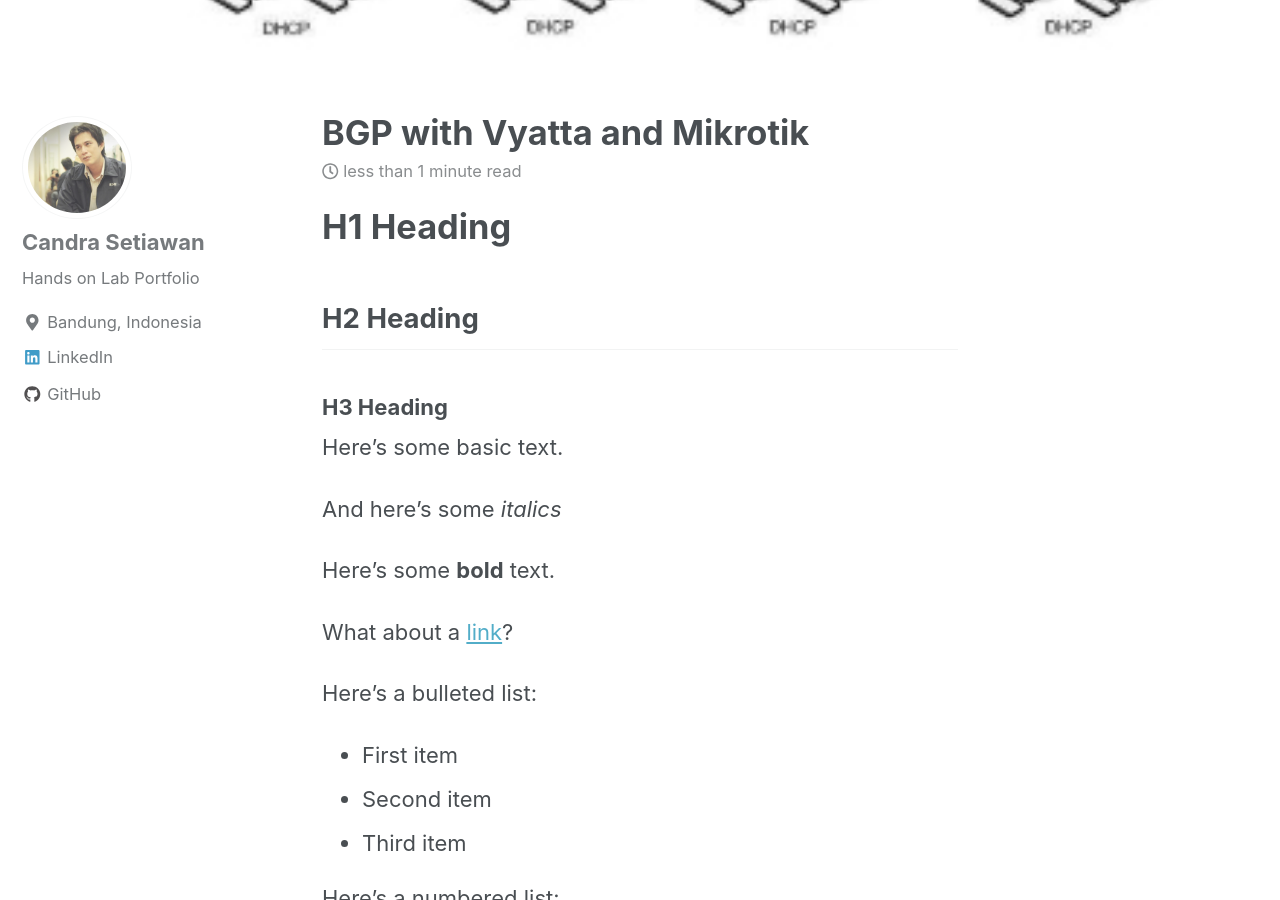
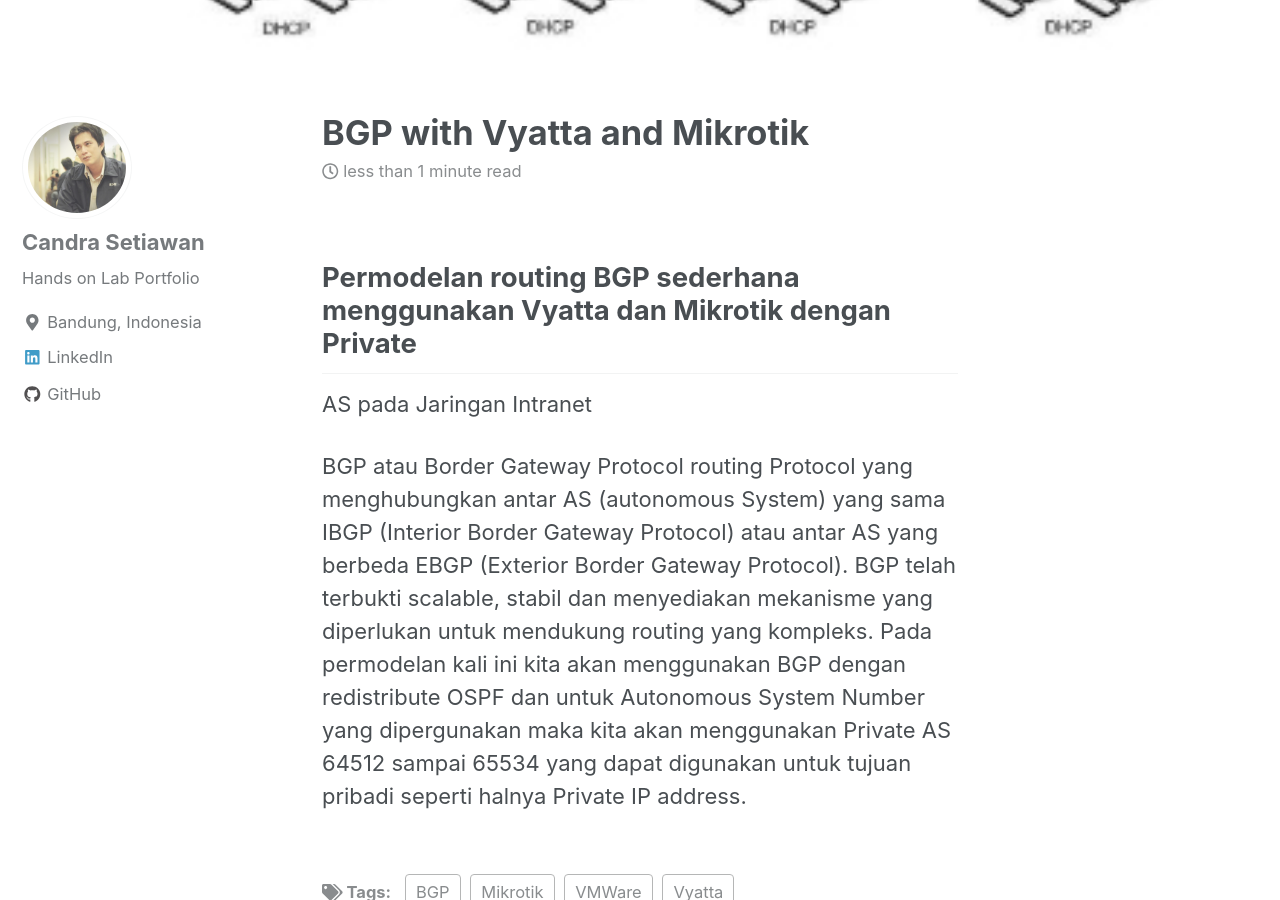
Before and after one commit to candrasetiawan/candrasetiawan.github.io, a Jekyll site: the page built from _posts/2018-01-28-perceptron.md, in a window 1280 px wide and 900 px high, scrolled down 1140 px. Built offline with Jekyll 4.4.1, drawn with Linux system fonts in a browser that asks for light colours; nearby versions of some CDN libraries; formulas are drawn with MathJax 3; some of the changed text lies outside the part shown.

Commit message:
Update 2018-01-28-perceptron.md

````diff
--- a/_posts/2018-01-28-perceptron.md
+++ b/_posts/2018-01-28-perceptron.md
@@ -8,56 +8,7 @@ excerpt: "BGP, Vyatta, Mikrotik, VMWare"
 mathjax: "true"
 ---
 
-# H1 Heading
+## Permodelan routing BGP sederhana menggunakan Vyatta dan Mikrotik dengan Private
+AS pada Jaringan Intranet
 
-## H2 Heading
-
-### H3 Heading
-
-Here's some basic text.
-
-And here's some *italics*
-
-Here's some **bold** text.
-
-What about a [link](https://github.com/dataoptimal)?
-
-Here's a bulleted list:
-* First item
-+ Second item
-- Third item
-
-Here's a numbered list:
-1. First
-2. Second
-3. Third
-
-Python code block:
-```python
-    import numpy as np
-
-    def test_function(x, y):
-      z = np.sum(x,y)
-      return z
-```
-
-R code block:
-```r
-library(tidyverse)
-df <- read_csv("some_file.csv")
-head(df)
-```
-
-Here's some inline code `x+y`.
-
-Here's an image:
-<img src="{{ site.url }}{{ site.baseurl }}/images/perceptron/linsep.jpg" alt="linearly separable data">
-
-Here's another image using Kramdown:
-![alt]({{ site.url }}{{ site.baseurl }}/images/perceptron/linsep.jpg)
-
-Here's some math:
-
-$$z=x+y$$
-
-You can also put it inline $$z=x+y$$
+BGP atau Border Gateway Protocol routing Protocol yang menghubungkan antar AS (autonomous System) yang sama IBGP (Interior Border Gateway Protocol) atau antar AS yang berbeda EBGP (Exterior Border Gateway Protocol). BGP telah terbukti scalable, stabil dan menyediakan mekanisme yang diperlukan untuk mendukung routing yang kompleks. Pada permodelan kali ini kita akan menggunakan BGP dengan redistribute OSPF dan untuk Autonomous System Number yang dipergunakan maka kita akan menggunakan Private AS 64512 sampai 65534 yang dapat digunakan untuk tujuan pribadi seperti halnya Private IP address.
````
